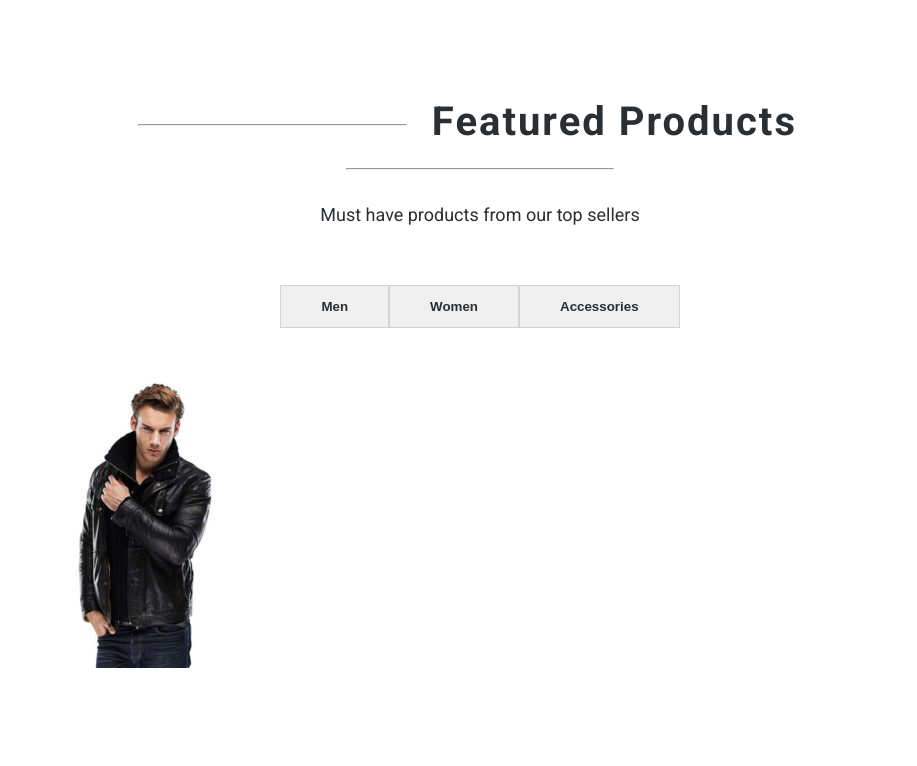
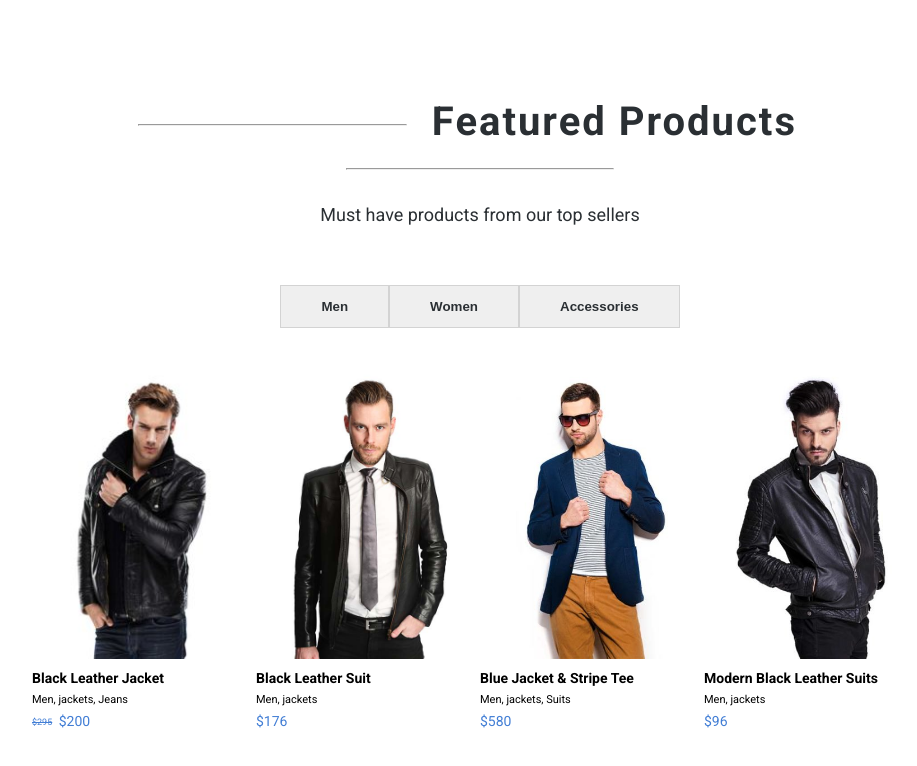
Before and after one commit to francescapetra/proj-html-vuejs, a website: page index.html in a window 1280 px wide. Shown: the part 802-1568 px from the top of the page, without its empty margins (160-1077 px from the left). Drawn offline with nearby package versions, Linux system fonts and the light colour scheme.

Commit message:
terminata section featured products

```diff
--- a/index.html
+++ b/index.html
@@ -66,8 +66,38 @@
         <div class="featured_products">
           <div class="img_product">
             <img src="img/leather-jacket.jpg" alt="">
+              <div class="content_product">
+                <h5>Black Leather Jacket</h5>
+                <p class="p_product">Men, jackets, Jeans</p>
+                <p class="p_price"> <span>$295</span> $200 </p>
+              </div>
+          </div>
+          <div class="img_product">
+            <img src="img/black_leather_suit.jpg" alt="">
+              <div class="content_product">
+                <h5>Black Leather Suit</h5>
+                <p class="p_product">Men, jackets</p>
+                <p class="p_price"> $176 </p>
+              </div>
+          </div>
+          <div class="img_product">
+            <img src="img/blue_jacket_and_white_stripe_tee-400x520.jpg" alt="">
+              <div class="content_product">
+                <h5>Blue Jacket & Stripe Tee</h5>
+                <p class="p_product">Men, jackets, Suits</p>
+                <p class="p_price"> $580 </p>
+              </div>
+          </div>
+          <div class="img_product">
+            <img src="img/modern_black_leather_suit-400x520.jpg" alt="">
+              <div class="content_product">
+                <h5>Modern Black Leather Suits</h5>
+                <p class="p_product">Men, jackets</p>
+                <p class="p_price"> $96 </p>
+              </div>
           </div>
         </div>
+
 
       </section>
 
--- a/src/partials/_main.scss
+++ b/src/partials/_main.scss
@@ -33,8 +33,15 @@ margin-bottom: 10px;
 }
 .featured_products{
   @include display_flex;
+  justify-content: center;
 }
 .img_product{
   height: 360px;
   width: 230px;
+  img{
+  width: 100%;
+  }
 }
+.content_product{
+text-align: left;
+}
--- a/src/partials/_typo.scss
+++ b/src/partials/_typo.scss
@@ -25,3 +25,23 @@ padding: 20px 0;
 font-size: $font_18;
 color:$shark;
 }
+h5{
+  padding: 7px 0;
+  font-weight: bold;
+  font-size: $font_14;
+}
+.p_product{
+  font-size: $font_11;
+  padding-bottom: 7px;
+  }
+.p_price{
+  color: $blue_sky;
+  font-size: $font_14;
+  vertical-align: middle;
+  span{
+    font-size: $font_9;
+    text-decoration:line-through;
+    vertical-align: middle;
+    margin-right: 3px;
+  }
+}
```
Also changed, not shown: dist/app.css.
